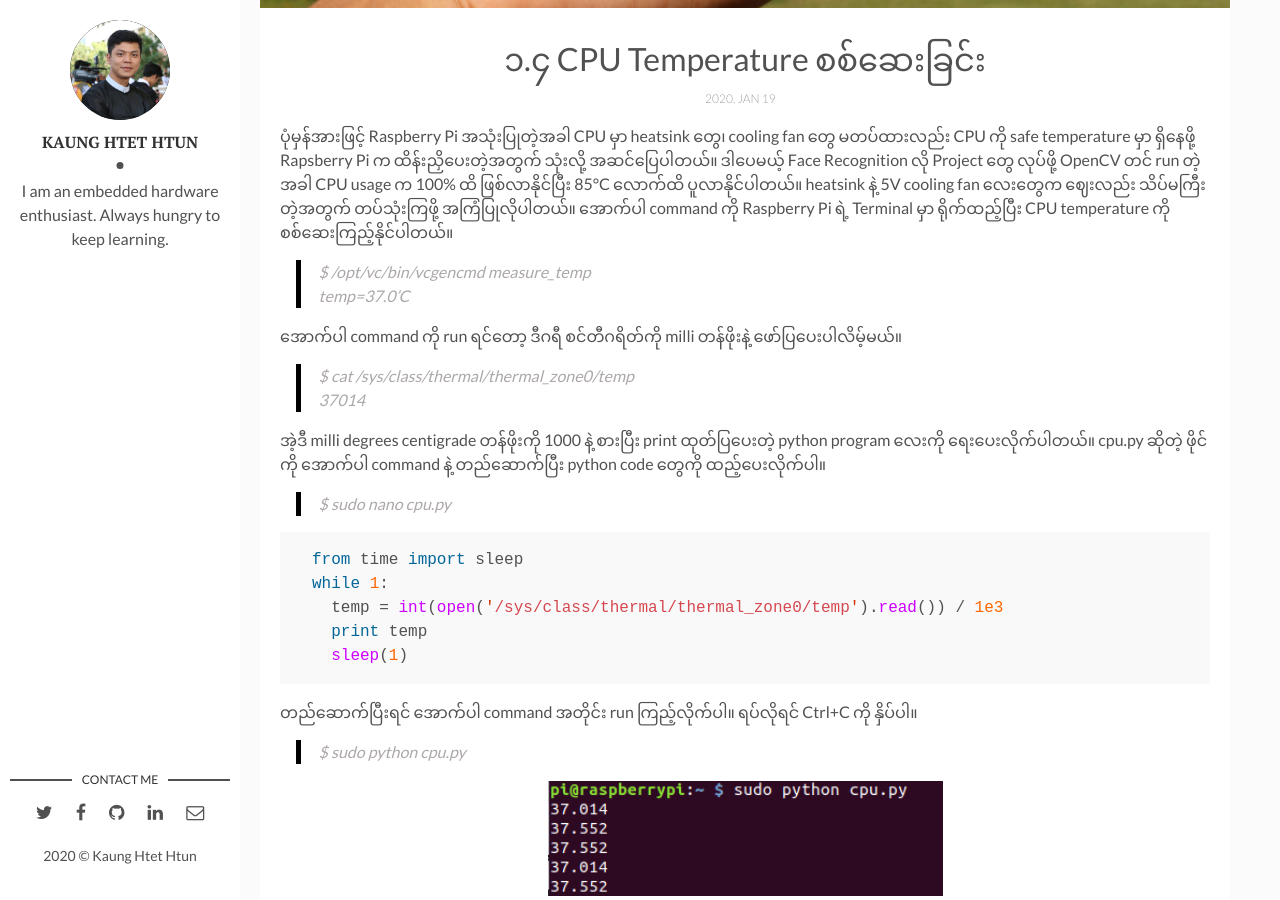
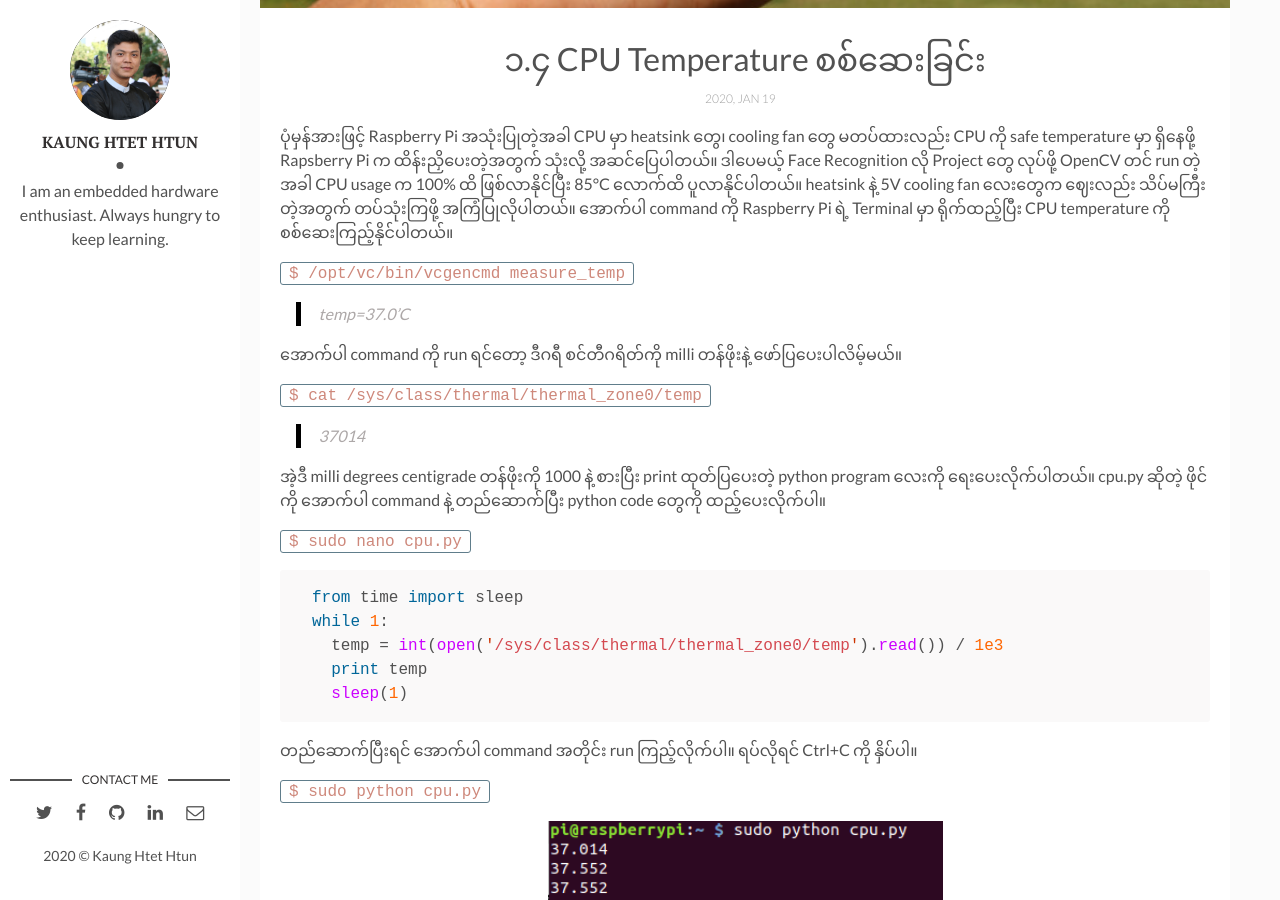
Before and after one commit to kogyikaunghtet/kogyikaunghtet.github.io, a Jekyll site: the page built from _posts/2020-01-19-cpu-temp.markdown, in a window 1280 px wide and 900 px high, scrolled down 512 px. Built offline with Jekyll 4.4.1, drawn with Linux system fonts in a browser that asks for light colours; comment, search, counter and statistics services are not loaded.

Commit message:
Initial commit

```diff
--- a/_posts/2020-01-19-cpu-temp.markdown
+++ b/_posts/2020-01-19-cpu-temp.markdown
@@ -9,17 +9,17 @@ tags: [Raspberry Pi, Book]
 ---
 ပုံမှန်အားဖြင့် Raspberry Pi အသုံးပြုတဲ့အခါ CPU မှာ heatsink တွေ၊ cooling fan တွေ မတပ်ထားလည်း CPU ကို safe temperature မှာ ရှိနေဖို့ Rapsberry Pi က ထိန်းညှိပေးတဲ့အတွက် သုံးလို့ အဆင်ပြေပါတယ်။ ဒါပေမယ့် Face Recognition လို Project တွေ လုပ်ဖို့ OpenCV တင် run တဲ့အခါ CPU usage က 100% ထိ ဖြစ်လာနိုင်ပြီး 85°C လောက်ထိ ပူလာနိုင်ပါတယ်။ heatsink နဲ့ 5V cooling fan လေးတွေက ဈေးလည်း သိပ်မကြီးတဲ့အတွက် တပ်သုံးကြဖို့ အကြံပြုလိုပါတယ်။ အောက်ပါ command ကို Raspberry Pi ရဲ့ Terminal မှာ ရိုက်ထည့်ပြီး CPU temperature ကို စစ်ဆေးကြည့်နိုင်ပါတယ်။
 
-> $ /opt/vc/bin/vcgencmd measure_temp <br />
+`$ /opt/vc/bin/vcgencmd measure_temp`
 > temp=37.0'C
 
 အောက်ပါ command ကို run ရင်တော့ ဒီဂရီ စင်တီဂရိတ်ကို milli တန်ဖိုးနဲ့ ဖော်ပြပေးပါလိမ့်မယ်။
 
-> $ cat /sys/class/thermal/thermal_zone0/temp <br />
+`$ cat /sys/class/thermal/thermal_zone0/temp`
 > 37014
 
 အဲ့ဒီ milli degrees centigrade တန်ဖိုးကို 1000 နဲ့ စားပြီး print ထုတ်ပြပေးတဲ့ python program လေးကို ရေးပေးလိုက်ပါတယ်။ cpu.py ဆိုတဲ့ ဖိုင်ကို အောက်ပါ command နဲ့ တည်ဆောက်ပြီး python code တွေကို ထည့်ပေးလိုက်ပါ။
 
-> $ sudo nano cpu.py
+`$ sudo nano cpu.py`
 
 {% highlight python %}
 from time import sleep
@@ -31,7 +31,7 @@ while 1:
 
 တည်ဆောက်ပြီးရင် အောက်ပါ command အတိုင်း run ကြည့်လိုက်ပါ။ ရပ်လိုရင် Ctrl+C ကို နှိပ်ပါ။
 
-> $ sudo python cpu.py
+`$ sudo python cpu.py`
 
 <p align="center">
 <img src="/assets/img/rpibook/cpu.png">
--- a/_posts/2020-01-19-gparted-format.markdown
+++ b/_posts/2020-01-19-gparted-format.markdown
@@ -9,7 +9,7 @@ tags: [Raspberry Pi, Book]
 ---
 Raspbian OS တင်ပြီးသား SD card ကို အကြောင်းအမျိုးမျိုးကြောင့် Format ချလိုရင် Gparted ဆိုတဲ့ ဆော့ဝဲ သုံးလို့ ရပါတယ်။ Ubuntu Software Center မှာ Gparted လို့ ရိုက်ရှာပြီး install ထည့်သွင်းလို့ ရသလို terminal ကနေလည်း အောက်ပါ command နဲ့ install လို့ ရပါတယ်။
 
-> $ sudo apt-get install gparted
+`$ sudo apt-get install gparted`
 
 <p align="center">
 <img src="/assets/img/rpibook/gparted1.png">
--- a/_posts/2020-01-19-rpi-setup.markdown
+++ b/_posts/2020-01-19-rpi-setup.markdown
@@ -47,7 +47,7 @@ Raspbian OS ထည့်သွင်းပြီးသား SD card ကို R
 
 Restart ချပြီး ပြန်တက်လာရင် Raspberry Pi ရဲ့ Configuration Tool ကို ဖွင့်ဖို့ Terminal ကနေ အောက်ပါ command ရိုက်လိုက်ပါ။
 
-> $ sudo raspi-config
+`$ sudo raspi-config`
 
 Configuration Tool မှာ mouse နဲ့ ရွှေ့လို့ click လို့ မရတဲ့အတွက် ကီးဘုတ်က မြှားနဲ့ Tab and Enter ကိုပဲ အသုံးပြုပေးပါ။ နံပါတ်(၁) မှာ user password  ပြောင်းလို့ရပါတယ်။ Welcome dialogue box မှာတုန်းက password အသစ် ပေးခဲ့တယ်ဆိုရင် ထပ်လုပ်စရာမလိုတော့ပါဘူး။ wifi အသစ် ထပ်ချိတ်ဖို့၊ default hostname ဖြစ်တဲ့ raspberrypi ကို စိတ်ကြိုက်ပြောင်းလဲသတ်မှတ်ဖို့ နံပါတ်(၂)ကို ရွေးနိုင်ပါတယ်။ နံပါတ်(၃) Boot Options မှာ boot စတက်တဲ့ အခါ Command Line Interface နဲ့ တက်မလား၊ Desktop နဲ့ တက်မလား ရွေးချယ်နိုင်ပါတယ်။ နံပါတ်(၄) Localisation Options က Welcome dialogue box မှာ သတ်မှတ်ခဲ့ပြီးသားမို့ ကျော်လိုက်ပါ။ နံပါတ်(၅) လည်း မဆိုင်သေးတာမို့ ကျော်လိုက်ပါ။ နံပါတ်(၆) Overclock ကတော့ CPU clock speed ကို မြှင့်တင်ဖို့ ဖြစ်ပြီး CPU ကို ပူလာစေနိုင်တဲ့အတွက် ကိုယ့်ရဲ့ Raspberry Pi ကို Cooling solution ကောင်းကောင်းမပေးနိုင်ဘူးဆိုရင် မပြုလုပ်သင့်ပါဘူး။ ယခု နံပါတ်(၇) Advanced Options ကို ရွေးချယ်ပြီး Enter ခေါက်လိုက်ပါ။
 
--- a/_posts/2020-01-19-sha-check.markdown
+++ b/_posts/2020-01-19-sha-check.markdown
@@ -17,13 +17,13 @@ Raspberry Pi မှာ Raspbian image တပ်ဆင်ဖို့ micro SD ca
 
 တကယ်လို့ Raspbian ကို မရယူပဲ Noobs ကို download ရယူမယ်ဆိုရင်တော့ SD card ထဲကို ထည့်သွင်းတဲ့ အခါ bootable ဖြစ်အောင် လုပ်စရာမလိုပါဘူး။ ရရှိလာတဲ့ Noobs Zip File ကို SD card ထဲ extract ပြုလုပ် ပေးလိုက်ရုံပဲ ဖြစ်ပါတယ်။ Raspbian Buster with desktop ကို Download ရယူတဲ့အခါ အောက် ကပ်လျက်မှာ ပေးထားတဲ့ SHA-256 ကတော့ ကိုယ် Download လုပ်ထားတဲ့ OS File size ပြည့် မပြည့်၊ ပျက်စီးမှုရှိ မရှိကို စစ်ဆေးဖို့ ဖြစ်ပါတယ်။ Secure Hash Algorithms (SHA) checksums အသုံးပြုပြီး စစ်ဆေးရန်အတွက် Terminal ကို ဖွင့်ပြီး hashalot ကို install ပြုလုပ်ပါ။
 
-> ubuntu@computer:~$ sudo apt install hashalot
+`$ sudo apt install hashalot`
 
 install လုပ်ပြီးတဲ့အခါ Raspbian image zip file Download ပြုလုပ်ထားတဲ့ directory ကို ဝင်ပြီး အောက်ပါ command နဲ့ စစ်ဆေးပါ။
 
-> ubuntu@computer:~$ cd ~/Downloads/
+`$ cd ~/Downloads/`
 
-> ubuntu@computer:~/Downloads$ sha256sum 2019-07-10-raspbian-buster.zip
+`$ sha256sum 2019-07-10-raspbian-buster.zip`
 
 Raspbian Download စာမျက်နှာမှာ ပေးထားတဲ့ SHA checksum passphrase ဟာ .zip အတွက်ပဲ ပေးထားတဲ့အတွက် .zip File ကိုပဲ စစ်ဆေးပေးရမှာ ဖြစ်ပါတယ်။ အချိန်ခဏ စောင့်ပြီးတဲ့အခါ အောက်မှာ SHA- 256 checksums passphrase တွေပေါ်လာမှာ ဖြစ်ပြီး Download စာမျက်နှာမှာ ပေးထားတဲ့ passphrase နဲ့ ကိုက်ညီတယ်ဆိုရင် OS File size မပျက်စီးဘူးဆိုတာ သိနိုင်ပါတယ်။
 
```
Also changed, not shown: _posts/2020-01-19-cmd-os.markdown (+5 -5 lines).
